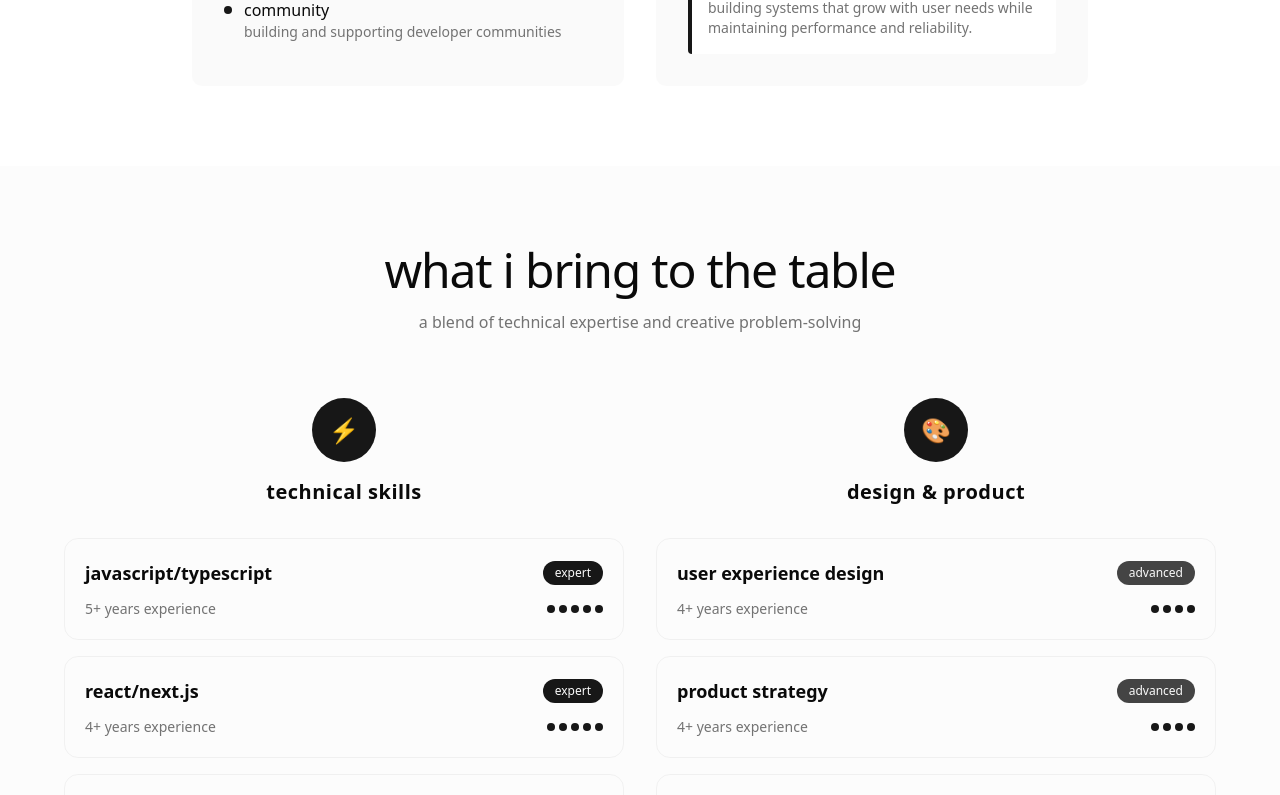
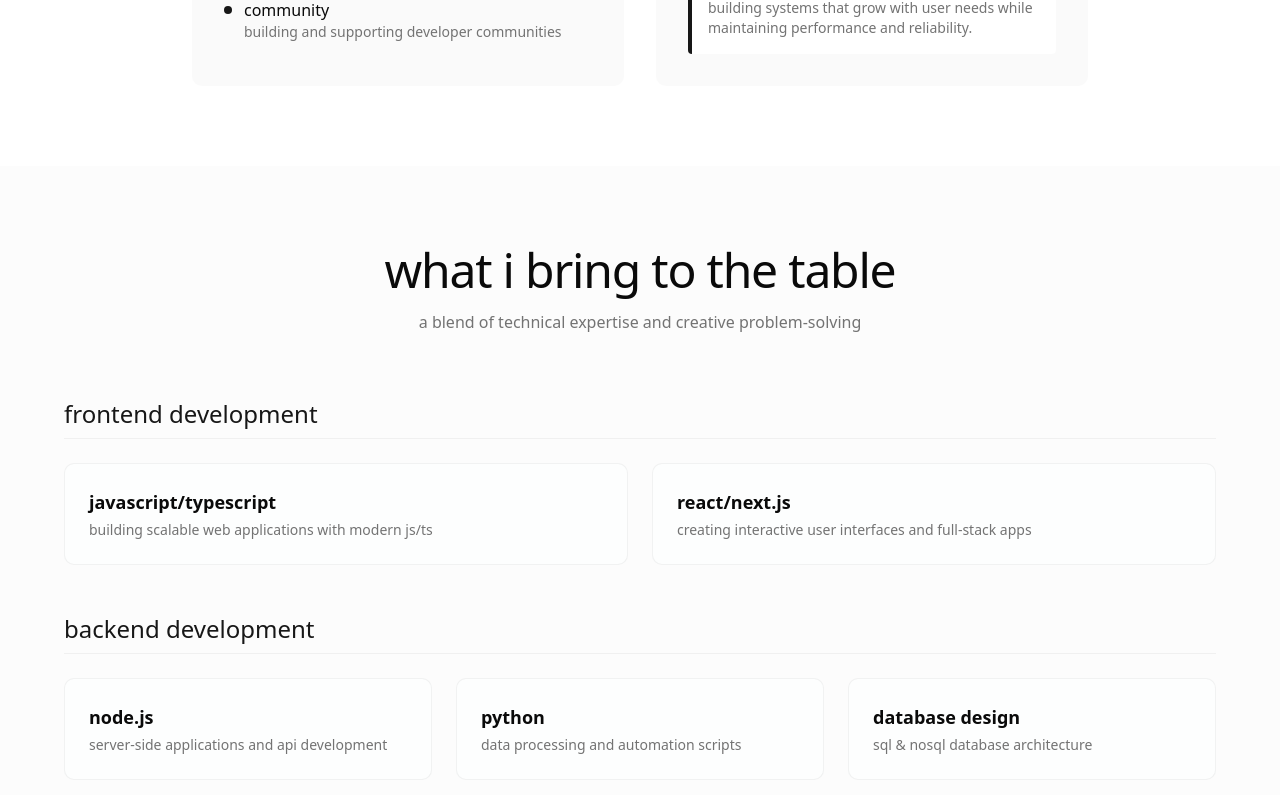
Before and after one commit to thevinodpatidar/portfolio-v4, a Next.js app: page / in a window 1280 px wide. Shown: the part 1995-2790 px from the top of the page. Built offline with nearby package versions, Linux system fonts and the light colour scheme.

Commit message:
Update homepage layout and content: adjust hero section padding, reorganize skills into distinct categories (frontend, backend, design & strategy, tools), and add new SVG graphic for visual enhancement. Update footer to include AI attribution.

```diff
--- a/app/page.tsx
+++ b/app/page.tsx
@@ -153,7 +153,7 @@ export default function Home() {
       {/* Hero Section */}
       <section
         id="home"
-        className="min-h-screen flex items-center justify-center px-6 relative overflow-hidden pt-20"
+        className="min-h-screen flex items-center justify-center px-6 relative overflow-hidden pt-24"
       >
         <div className="text-center space-y-8 max-w-4xl">
           <div className="space-y-4 flex flex-col items-center justify-center">
@@ -343,170 +343,170 @@ export default function Home() {
             </p>
           </div>
 
-          <div className="animate-on-scroll">
-            <div className="grid md:grid-cols-2 gap-8">
-              {/* Technical Skills */}
+          <div className="animate-on-scroll space-y-12">
+            {/* Frontend Development */}
             <div className="space-y-6">
-                <div className="text-center mb-8">
-                  <div className="inline-flex items-center justify-center w-16 h-16 bg-primary rounded-full mb-4">
-                    <span className="text-2xl">⚡</span>
-                  </div>
-                  <h3 className="text-xl font-semibold lowercase tracking-wide">
-                    technical skills
+              <h3 className="text-2xl font-medium lowercase text-primary border-b border-border/50 pb-2">
+                frontend development
               </h3>
-                </div>
-
-                <div className="space-y-4">
+              <div className="grid md:grid-cols-2 gap-6">
                 {[
                   {
                     name: "javascript/typescript",
-                      level: "expert",
-                      years: "5+",
+                    level: 95,
+                    description:
+                      "building scalable web applications with modern js/ts",
                   },
-                    { name: "react/next.js", level: "expert", years: "4+" },
-                    { name: "node.js/python", level: "advanced", years: "4+" },
-                    { name: "database design", level: "advanced", years: "4+" },
                   {
-                      name: "cloud architecture",
-                      level: "intermediate",
-                      years: "3+",
+                    name: "react/next.js",
+                    level: 90,
+                    description:
+                      "creating interactive user interfaces and full-stack apps",
                   },
-                    { name: "api development", level: "expert", years: "5+" },
-                  ].map((skill, index) => (
+                ].map((skill) => (
                   <div
                     key={skill.name}
-                      className="group p-5 rounded-xl border border-border/50 transition-all duration-300 cursor-pointer"
-                      style={{ animationDelay: `${index * 100}ms` }}
+                    className="bg-background/50 p-6 rounded-lg border border-border/50"
                   >
-                      <div className="flex items-center justify-between mb-3">
-                        <span className="font-semibold lowercase text-lg">
+                    <div>
+                      <h4 className="font-semibold lowercase text-lg mb-1">
                         {skill.name}
-                        </span>
-                        <div className="flex items-center space-x-2">
-                          <span
-                            className={`px-3 py-1 rounded-full text-xs font-medium ${
-                              skill.level === "expert"
-                                ? "bg-primary text-primary-foreground"
-                                : skill.level === "advanced"
-                                ? "bg-primary/80 text-primary-foreground"
-                                : "bg-muted text-muted-foreground"
-                            }`}
-                          >
-                            {skill.level}
-                          </span>
-                        </div>
-                      </div>
-
-                      <div className="flex items-center justify-between">
-                        <span className="text-sm text-muted-foreground">
-                          {skill.years} years experience
-                        </span>
-                        <div className="flex space-x-1">
-                          {[
-                            ...Array(
-                              skill.level === "expert"
-                                ? 5
-                                : skill.level === "advanced"
-                                ? 4
-                                : 3
-                            ),
-                          ].map((_, i) => (
-                            <div
-                              key={i}
-                              className="w-2 h-2 bg-primary rounded-full"
-                              style={{
-                                animationDelay: `${index * 100 + i * 50}ms`,
-                              }}
-                            ></div>
-                          ))}
-                        </div>
+                      </h4>
+                      <p className="text-sm text-muted-foreground lowercase">
+                        {skill.description}
+                      </p>
                     </div>
                   </div>
                 ))}
               </div>
             </div>
 
-              {/* Design & Product Skills */}
+            {/* Backend Development */}
             <div className="space-y-6">
-                <div className="text-center mb-8">
-                  <div className="inline-flex items-center justify-center w-16 h-16 bg-primary rounded-full mb-4">
-                    <span className="text-2xl">🎨</span>
-                  </div>
-                  <h3 className="text-xl font-semibold lowercase tracking-wide">
-                    design & product
+              <h3 className="text-2xl font-medium lowercase text-primary border-b border-border/50 pb-2">
+                backend development
               </h3>
-                </div>
-
-                <div className="space-y-4">
+              <div className="grid md:grid-cols-2 lg:grid-cols-3 gap-6">
                 {[
                   {
-                      name: "user experience design",
-                      level: "advanced",
-                      years: "4+",
+                    name: "node.js",
+                    level: 85,
+                    description: "server-side applications and api development",
                   },
                   {
-                      name: "product strategy",
-                      level: "advanced",
-                      years: "4+",
+                    name: "python",
+                    level: 80,
+                    description: "data processing and automation scripts",
                   },
                   {
-                      name: "agile methodologies",
-                      level: "expert",
-                      years: "5+",
+                    name: "database design",
+                    level: 85,
+                    description: "sql & nosql database architecture",
                   },
-                    { name: "team leadership", level: "advanced", years: "3+" },
-                  ].map((skill, index) => (
+                  {
+                    name: "api development",
+                    level: 90,
+                    description: "restful & graphql api design",
+                  },
+                  {
+                    name: "cloud architecture",
+                    level: 75,
+                    description: "aws/azure deployment and scaling",
+                  },
+                ].map((skill) => (
                   <div
                     key={skill.name}
-                      className="group p-5 rounded-xl border border-border/50 transition-all duration-300 cursor-pointer"
-                      style={{ animationDelay: `${index * 100}ms` }}
+                    className="bg-background/50 p-6 rounded-lg border border-border/50"
                   >
-                      <div className="flex items-center justify-between mb-3">
-                        <span className="font-semibold lowercase text-lg">
+                    <div>
+                      <h4 className="font-semibold lowercase text-lg mb-1">
                         {skill.name}
-                        </span>
-                        <div className="flex items-center space-x-2">
-                          <span
-                            className={`px-3 py-1 rounded-full text-xs font-medium ${
-                              skill.level === "expert"
-                                ? "bg-primary text-primary-foreground"
-                                : skill.level === "advanced"
-                                ? "bg-primary/80 text-primary-foreground"
-                                : "bg-muted text-muted-foreground"
-                            }`}
-                          >
-                            {skill.level}
-                          </span>
-                        </div>
-                      </div>
-
-                      <div className="flex items-center justify-between">
-                        <span className="text-sm text-muted-foreground">
-                          {skill.years} years experience
-                        </span>
-                        <div className="flex space-x-1">
-                          {[
-                            ...Array(
-                              skill.level === "expert"
-                                ? 5
-                                : skill.level === "advanced"
-                                ? 4
-                                : 3
-                            ),
-                          ].map((_, i) => (
-                            <div
-                              key={i}
-                              className="w-2 h-2 bg-primary rounded-full"
-                              style={{
-                                animationDelay: `${index * 100 + i * 50}ms`,
-                              }}
-                            ></div>
-                          ))}
-                        </div>
+                      </h4>
+                      <p className="text-sm text-muted-foreground lowercase">
+                        {skill.description}
+                      </p>
                     </div>
                   </div>
                 ))}
               </div>
+            </div>
+
+            {/* Design & Strategy */}
+            <div className="space-y-6">
+              <h3 className="text-2xl font-medium lowercase text-primary border-b border-border/50 pb-2">
+                design & strategy
+              </h3>
+              <div className="grid md:grid-cols-2 gap-6">
+                {[
+                  {
+                    name: "ux/ui design",
+                    level: 85,
+                    description: "user-centered design and prototyping",
+                  },
+                  {
+                    name: "product strategy",
+                    level: 80,
+                    description: "roadmapping and feature prioritization",
+                  },
+                  {
+                    name: "agile methodologies",
+                    level: 90,
+                    description: "scrum & kanban implementation",
+                  },
+                  {
+                    name: "team leadership",
+                    level: 75,
+                    description: "mentoring and cross-functional collaboration",
+                  },
+                ].map((skill) => (
+                  <div
+                    key={skill.name}
+                    className="bg-background/50 p-6 rounded-lg border border-border/50"
+                  >
+                    <div>
+                      <h4 className="font-semibold lowercase text-lg mb-1">
+                        {skill.name}
+                      </h4>
+                      <p className="text-sm text-muted-foreground lowercase">
+                        {skill.description}
+                      </p>
+                    </div>
+                  </div>
+                ))}
+              </div>
+            </div>
+
+            {/* Tools & Technologies */}
+            <div className="space-y-6">
+              <h3 className="text-2xl font-medium lowercase text-primary border-b border-border/50 pb-2">
+                tools & technologies
+              </h3>
+              <div className="flex flex-wrap gap-3">
+                {[
+                  "git",
+                  "docker",
+                  "kubernetes",
+                  "aws",
+                  "vercel",
+                  "figma",
+                  "notion",
+                  "slack",
+                  "postman",
+                  "mongodb",
+                  "postgresql",
+                  "redis",
+                  "graphql",
+                  "tailwind css",
+                  "framer motion",
+                ].map((tool, index) => (
+                  <span
+                    key={tool}
+                    className="px-4 py-2 bg-background rounded-full text-sm lowercase border border-border/50"
+                    style={{ animationDelay: `${index * 50}ms` }}
+                  >
+                    {tool}
+                  </span>
+                ))}
               </div>
             </div>
           </div>
@@ -703,7 +703,7 @@ export default function Home() {
       {/* Footer */}
       <footer className="py-12 px-6 text-center">
         <p className="text-muted-foreground lowercase">
-          crafted with ❤️ by vinod patidar
+          crafted with ❤️ by vinod patidar & ai
         </p>
       </footer>
     </div>
```
Lines whose indentation alone changed are shown as unchanged.
